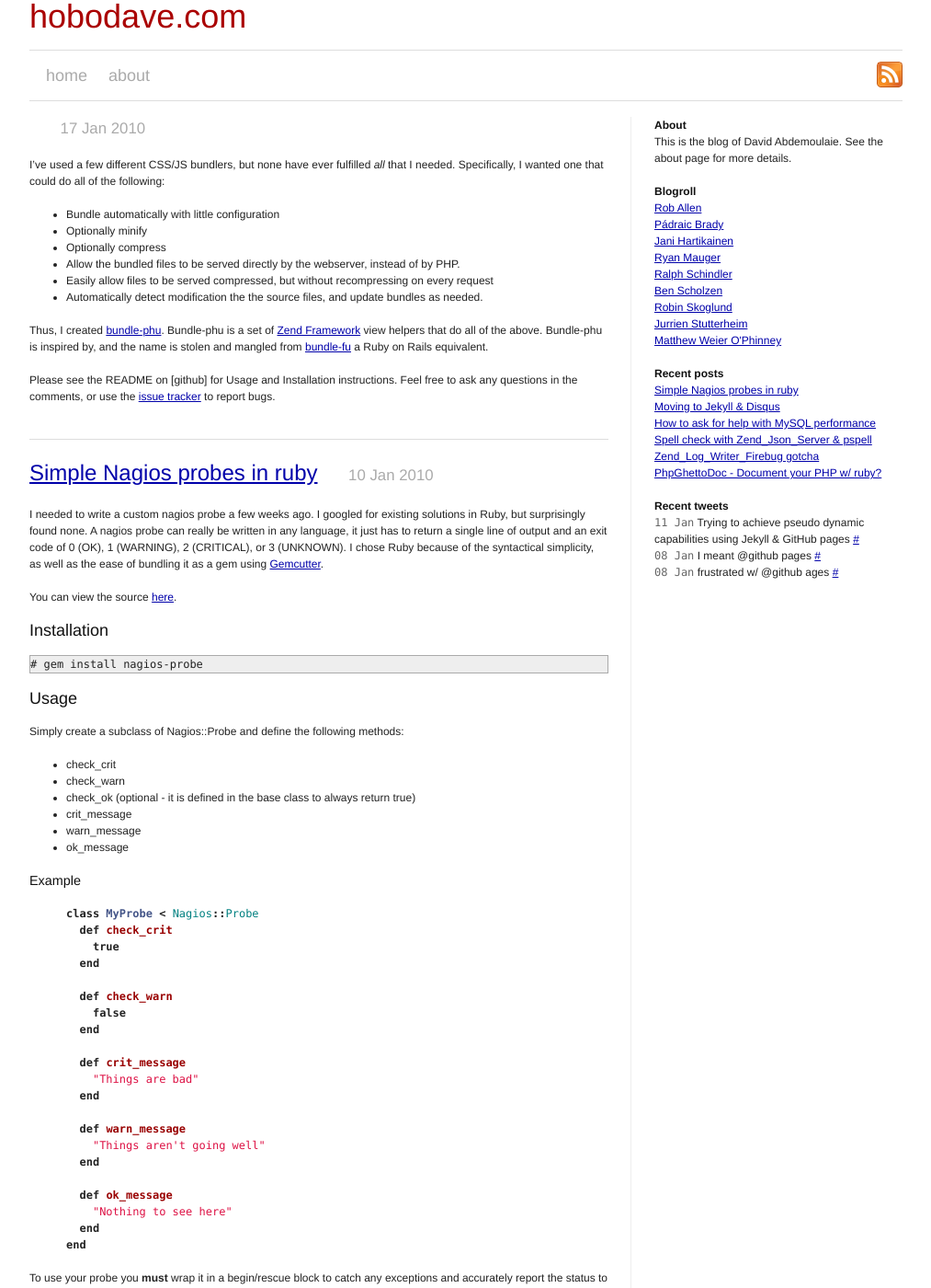
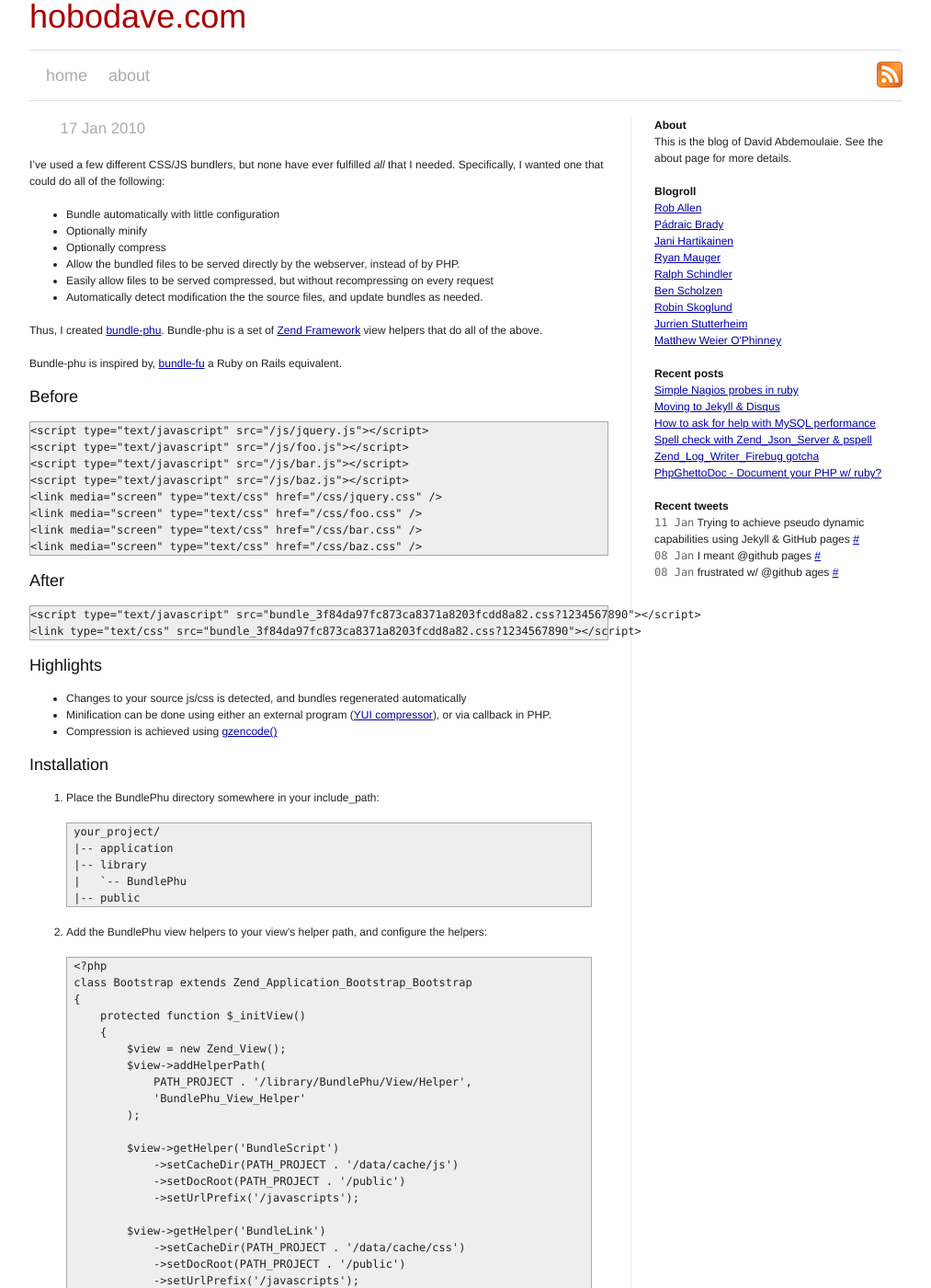
Before and after one commit to hobodave/hobodave.github.com, a Jekyll site: the page built from index.html, in a window 1280 px wide and 1400 px high. Shown: the whole window at 92% size, without its empty margins (133-1146 px from the left). Built offline with Jekyll 4.4.1, drawn with Linux system fonts in a browser that asks for light colours; Markdown is read by kramdown in place of the engine named in the settings; comment, search, counter and statistics services are not loaded; some of the changed text lies outside the part shown.

Commit message:
Adding more details

```diff
--- a/_posts/2010-01-17-bundle-phu-compress-your-js-css-in-zend-framework.markdown
+++ b/_posts/2010-01-17-bundle-phu-compress-your-js-css-in-zend-framework.markdown
@@ -16,14 +16,91 @@ by PHP.
 * Automatically detect modification the the source files, and update bundles as needed.
 
 Thus, I created [bundle-phu][1]. Bundle-phu is a set of [Zend Framework][2] view helpers
-that do all of the above. Bundle-phu is inspired by, and the name is stolen and mangled
-from [bundle-fu][4] a Ruby on Rails equivalent.
+that do all of the above.
 
-Please see the README on [github] for Usage and Installation
-instructions. Feel free to ask any questions in the comments, or use the [issue tracker][3]
-to report bugs.
+Bundle-phu is inspired by, [bundle-fu][4] a Ruby on Rails equivalent.
+
+### Before
+
+    <script type="text/javascript" src="/js/jquery.js"></script>
+    <script type="text/javascript" src="/js/foo.js"></script>
+    <script type="text/javascript" src="/js/bar.js"></script>
+    <script type="text/javascript" src="/js/baz.js"></script>
+    <link media="screen" type="text/css" href="/css/jquery.css" />
+    <link media="screen" type="text/css" href="/css/foo.css" />
+    <link media="screen" type="text/css" href="/css/bar.css" />
+    <link media="screen" type="text/css" href="/css/baz.css" />
+
+### After
+
+    <script type="text/javascript" src="bundle_3f84da97fc873ca8371a8203fcdd8a82.css?1234567890"></script>
+    <link type="text/css" src="bundle_3f84da97fc873ca8371a8203fcdd8a82.css?1234567890"></script>
+
+
+### Highlights
+
+* Changes to your source js/css is detected, and bundles regenerated automatically
+* Minification can be done using either an external program ([YUI compressor][5]), or
+via callback in PHP.
+* Compression is achieved using [gzencode()][6]
+
+### Installation
+
+1. Place the BundlePhu directory somewhere in your include_path:
+
+        your_project/
+        |-- application
+        |-- library
+        |   `-- BundlePhu
+        |-- public
+
+2. Add the BundlePhu view helpers to your view's helper path, and configure the helpers:
+
+        <?php
+        class Bootstrap extends Zend_Application_Bootstrap_Bootstrap
+        {
+            protected function $_initView()
+            {
+                $view = new Zend_View();
+                $view->addHelperPath(
+                    PATH_PROJECT . '/library/BundlePhu/View/Helper',
+                    'BundlePhu_View_Helper'
+                );
+
+                $view->getHelper('BundleScript')
+                    ->setCacheDir(PATH_PROJECT . '/data/cache/js')
+                    ->setDocRoot(PATH_PROJECT . '/public')
+                    ->setUrlPrefix('/javascripts');
+
+                $view->getHelper('BundleLink')
+                    ->setCacheDir(PATH_PROJECT . '/data/cache/css')
+                    ->setDocRoot(PATH_PROJECT . '/public')
+                    ->setUrlPrefix('/javascripts');
+
+                $viewRenderer = Zend_Controller_Action_HelperBroker::getStaticHelper('viewRenderer');
+                $viewRenderer->setView($view);
+                return $view;
+            }
+        }
+
+3.  Ensure your CacheDir is writable by the user your web server runs as
+4.  Using either an Alias (apache) or location/alias (nginx) map the UrlPrefix to CacheDir.
+    You can also do this using a symlink from your /public directory.
+    e.g. /public/javascripts -> /../data/cache/js
+
+### Usage
+
+As both these helpers extend from the existing HeadScript and HeadLink helpers in [Zend Framework][1],
+you can use them just as you do those.
+
+    <? $this->bundleScript()->offsetSetFile(00, $this->baseUrl('/js/jquery.js')) ?>
+    <? $this->bundleScript()->appendFile($this->baseUrl('/js/foo.js')) ?>
+
+
 
 [1]: http://github.com/hobodave/bundle-phu
 [2]: http://framework.zend.com/
 [3]: http://github.com/hobodave/bundle-phu/issues
 [4]: http://code.google.com/p/bundle-fu/
+[5]: http://developer.yahoo.com/yui/compressor/
+[6]: http://php.net/gzencode
```
